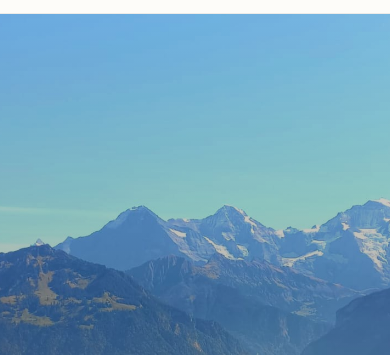
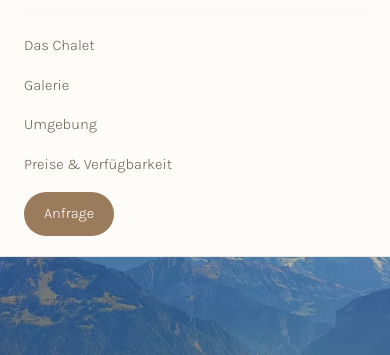
Before and after one commit to olafderzweite730/Heidi-Chalet, a plain HTML site: page index.html in a window 390 px wide. Both pictures are taken after a click on the button "Menü". Shown: the part 57-412 px from the top of the page. Drawn offline with Linux system fonts and the light colour scheme.

Commit message:
Fix: Mobile-Menue (Burger) oeffnet sich wieder
Co-authored-by: olafderzweite730 <olafderzweite730@users.noreply.github.com>

```diff
--- a/css/style.css
+++ b/css/style.css
@@ -106,6 +106,21 @@ img { display: block; max-width: 100%; }
 }
 
 .burger span { width: 22px; height: 2px; background: var(--ink); }
+
+.nav-links.open {
+  display: flex;
+  position: absolute;
+  top: 100%;
+  left: 0;
+  right: 0;
+  background: var(--white);
+  flex-direction: column;
+  align-items: flex-start;
+  padding: 20px 24px;
+  gap: 14px;
+  border-bottom: 1px solid rgba(43, 40, 35, 0.1);
+  box-shadow: 0 14px 30px rgba(43, 40, 35, 0.08);
+}
 
 .hero {
   position: relative;
```
